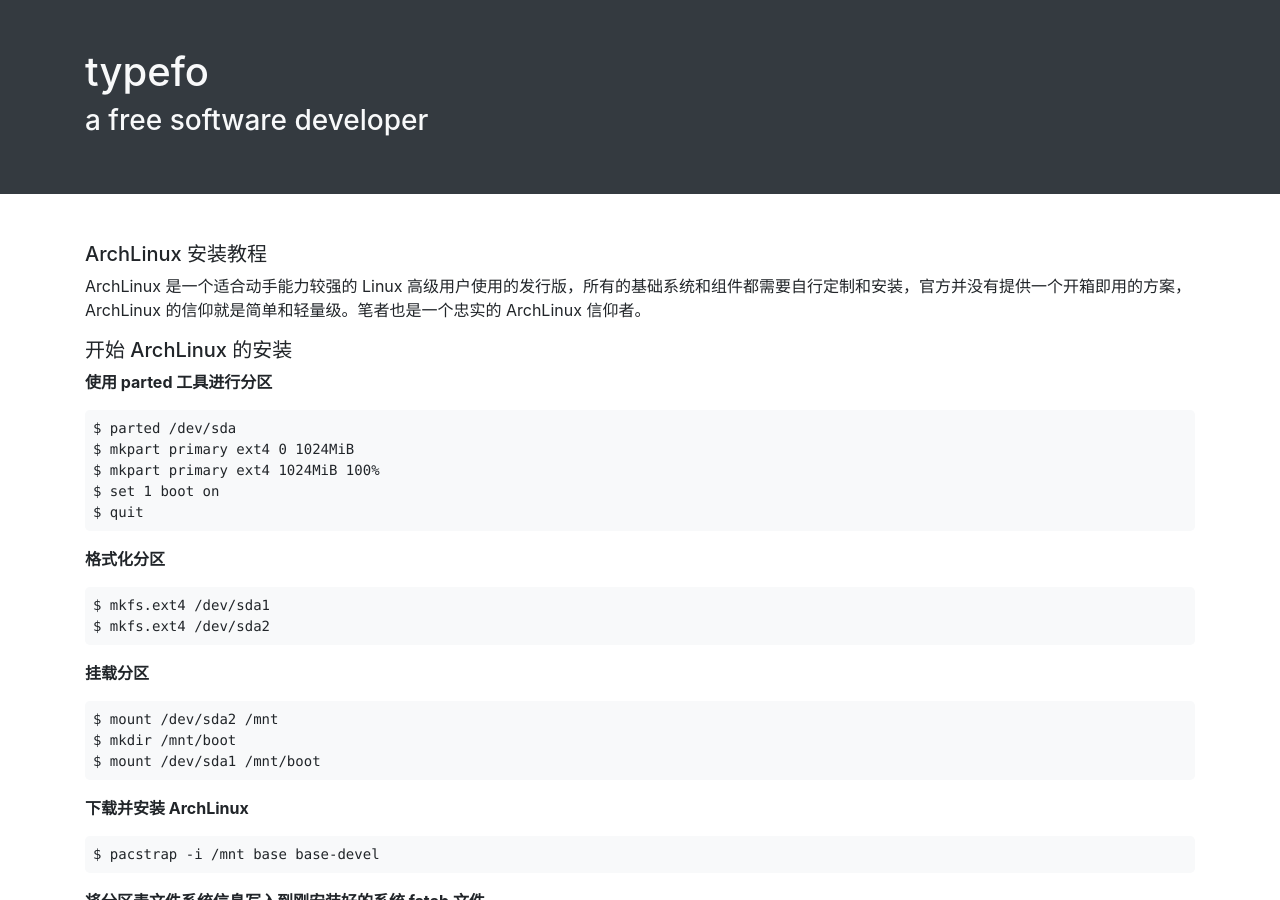
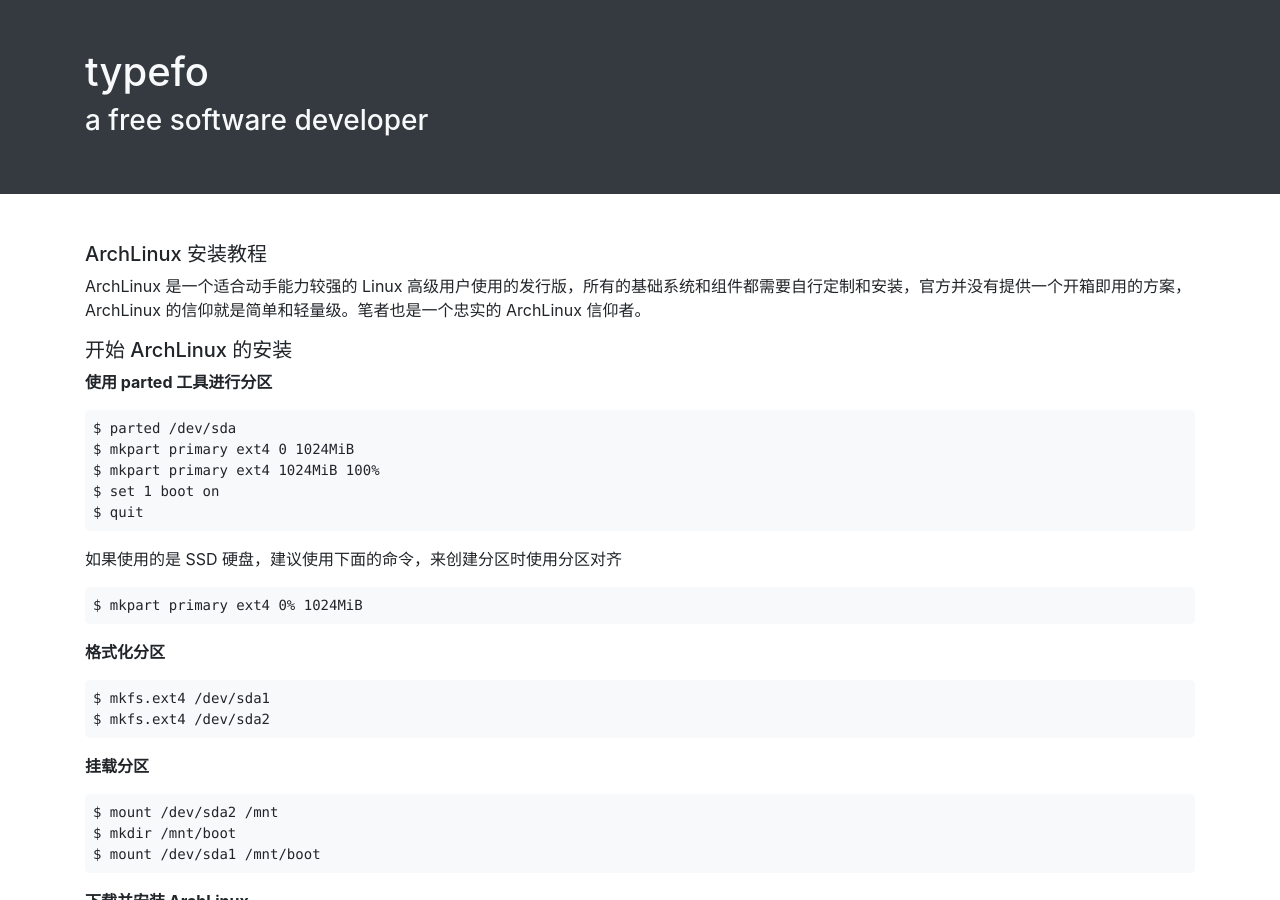
Before and after one commit to ehsud/blog, a Jekyll site: the page built from linux/archlinux-install-guide.md, in a window 1280 px wide and 900 px high. Built offline with Jekyll 4.4.1, drawn with Linux system fonts in a browser that asks for light colours.

Commit message:
updated some files

```diff
--- a/linux/archlinux-install-guide.md
+++ b/linux/archlinux-install-guide.md
@@ -17,6 +17,10 @@ ArchLinux 是一个适合动手能力较强的 Linux 高级用户使用的发行
     $ mkpart primary ext4 1024MiB 100%
     $ set 1 boot on
     $ quit
+
+> 如果使用的是 SSD 硬盘，建议使用下面的命令，来创建分区时使用分区对齐
+
+    $ mkpart primary ext4 0% 1024MiB
 
 **格式化分区**
 
```
